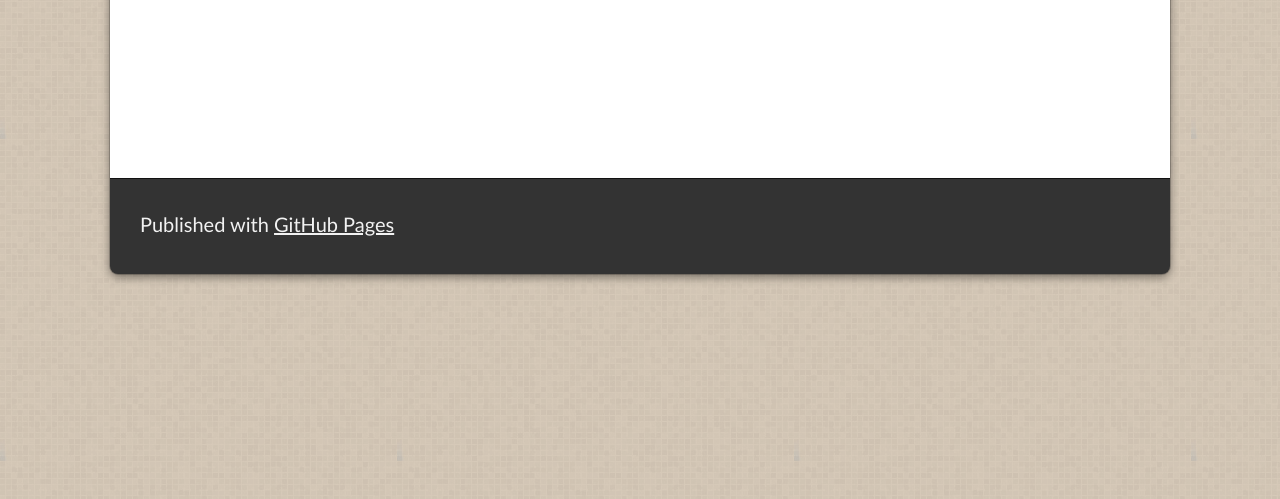
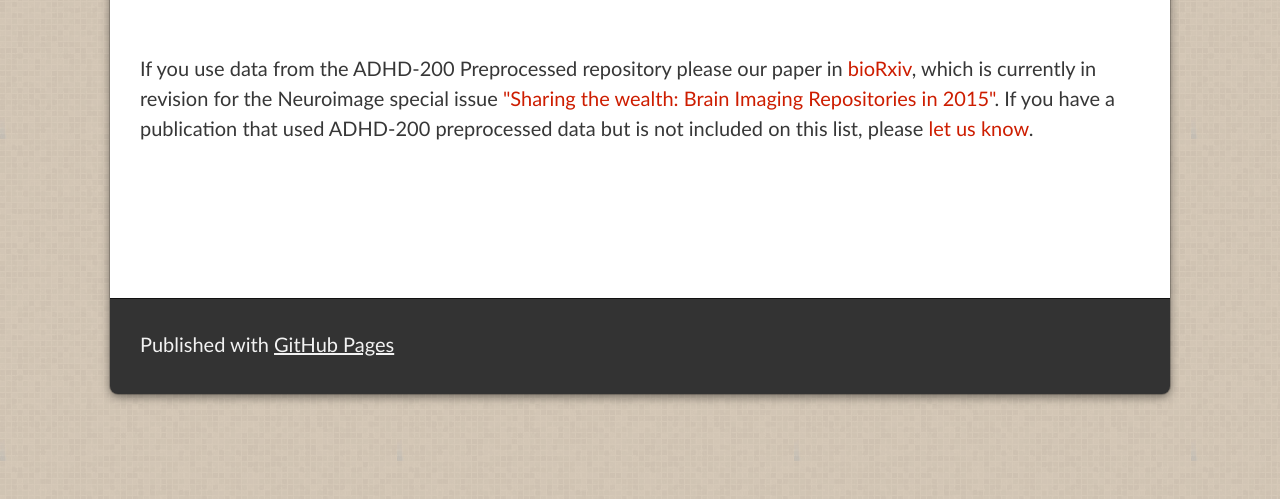
Before and after one commit to preprocessed-connectomes-project/adhd200, a plain HTML site: page publications.html in a window 1280 px wide. Shown: the part 183-682 px from the top of the page. Drawn offline with nearby package versions, Linux system fonts and the light colour scheme; no server answers.

Commit message:
updated publication page

```diff
--- a/publications.html
+++ b/publications.html
@@ -38,6 +38,9 @@
 
                 <div id="main_content_wrap" class="outer">
                     <section id="main_content" class="inner">
+
+						<p><p>If you use data from the ADHD-200 Preprocessed repository please our paper in <a href="http://biorxiv.org/content/early/2016/01/17/037044" target="_blank">bioRxiv</a>, which is currently in revision for the Neuroimage special issue <a href="http://www.sciencedirect.com/science/journal/10538119/124/part/PB" target="_blank">"Sharing the wealth: Brain Imaging Repositories in 2015"</a>. If you have a publication that used ADHD-200 preprocessed data but is not included on this list, please <a href="mailto:cameron.craddock@gmail.com">let us know</a>.</p>
+
                         <noscript>
 							<!-- bibtex source hidden by default, show it if JS disabled -->
 							<style>
```
